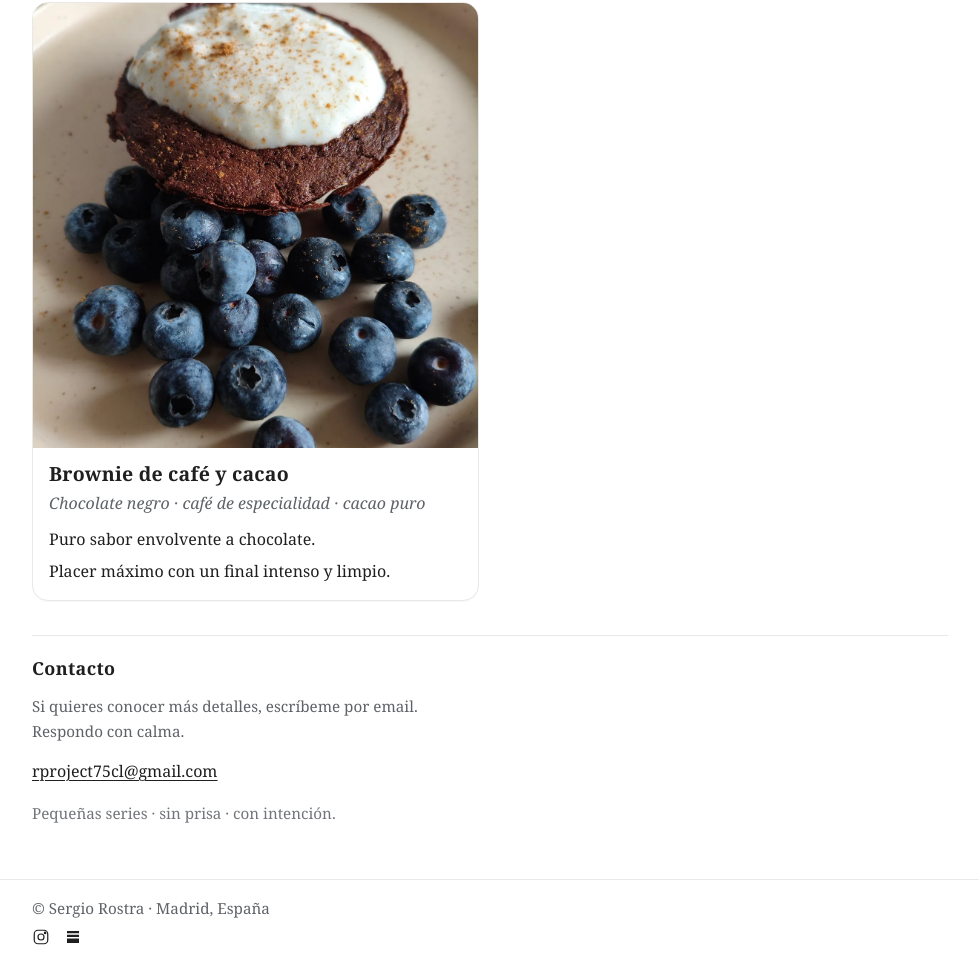
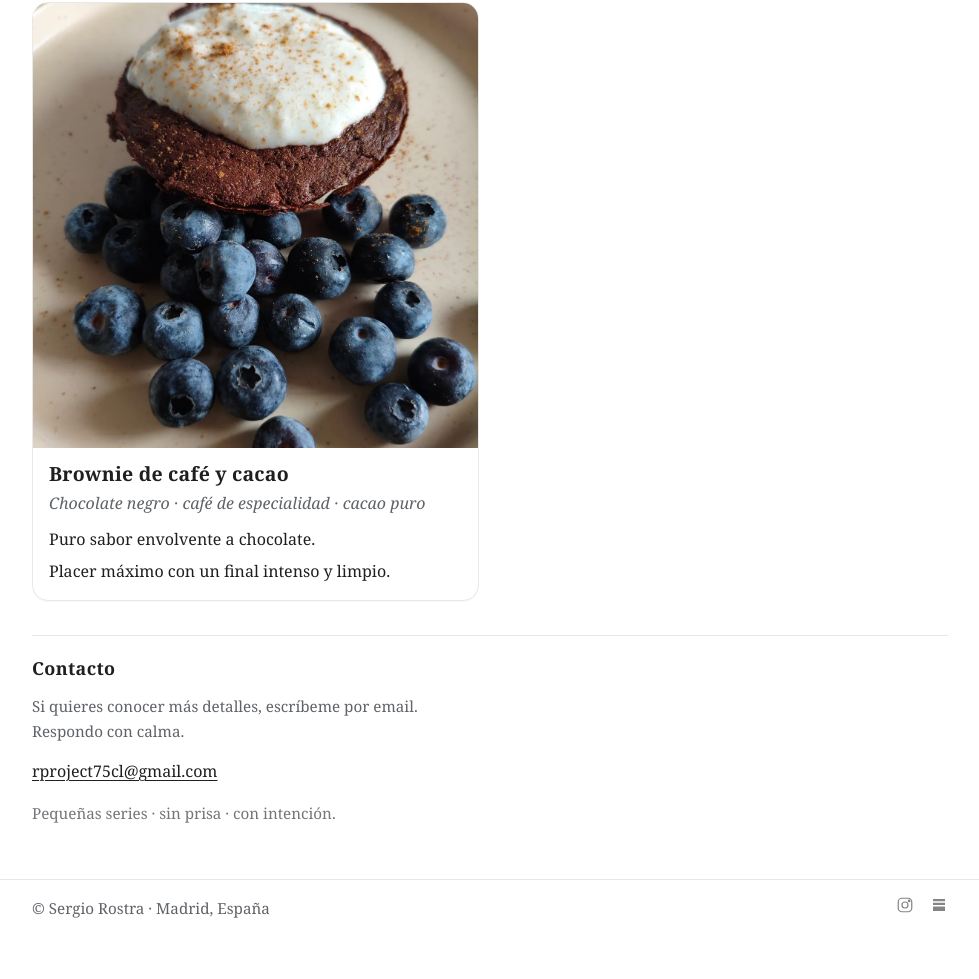
Before and after one commit to SROS95/static-web-lab, a plain HTML site: page index.html in a window 1280 px wide. Shown: the part 1716-2695 px from the top of the page, without its empty margins (150-1129 px from the left). After the commit the page ends 2663 px from the top, so only its background shows below. Drawn offline with Linux system fonts and the light colour scheme.

Commit message:
-m "style: improve footer layout and social icon interaction" git push

```diff
--- a/style.css
+++ b/style.css
@@ -457,17 +457,24 @@ h3 {
 
 .social-links{
   display:flex;
-  gap:14px;
-  align-items:center;
-  margin-top:8px;
+  gap: 16px;
 }
 
 .social-links svg{
   width:18px;
   height:18px;
+  opacity: .55;
   transition:opacity .25s ease;
+  transform:.25s ease;
 }
 
 .social-links svg:hover{
   opacity:1;
+  transform:translateY(-1px);
 }
+
+.footer{
+  display:flex;
+  justify-content:space-between;
+  align-items:center;
+}
```
